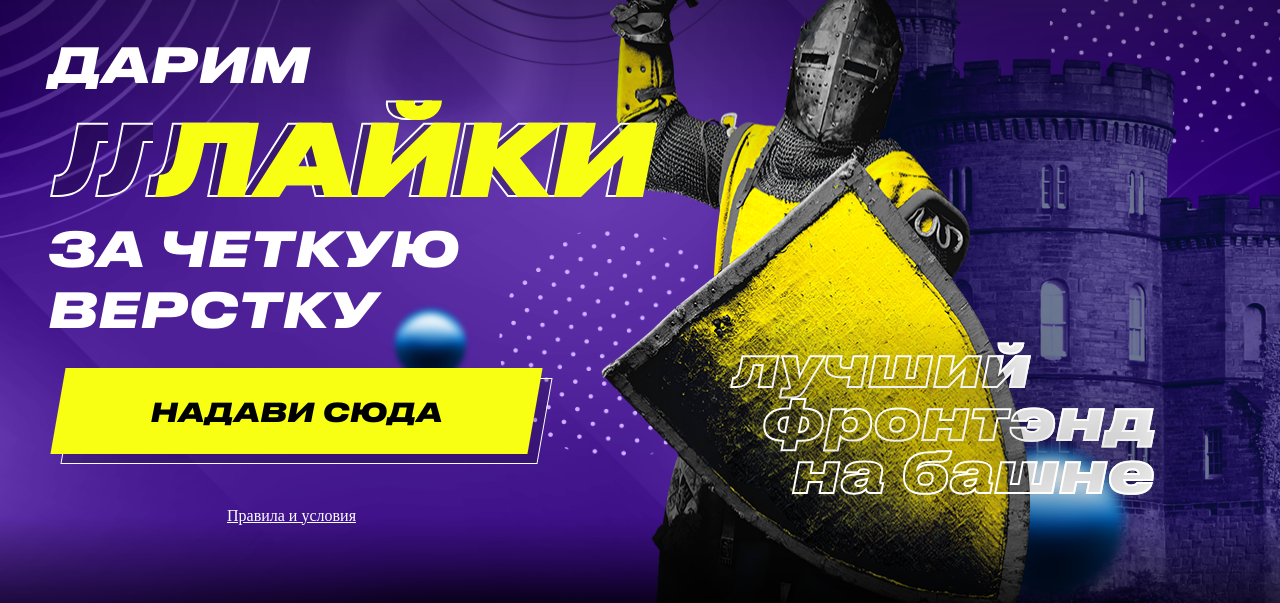
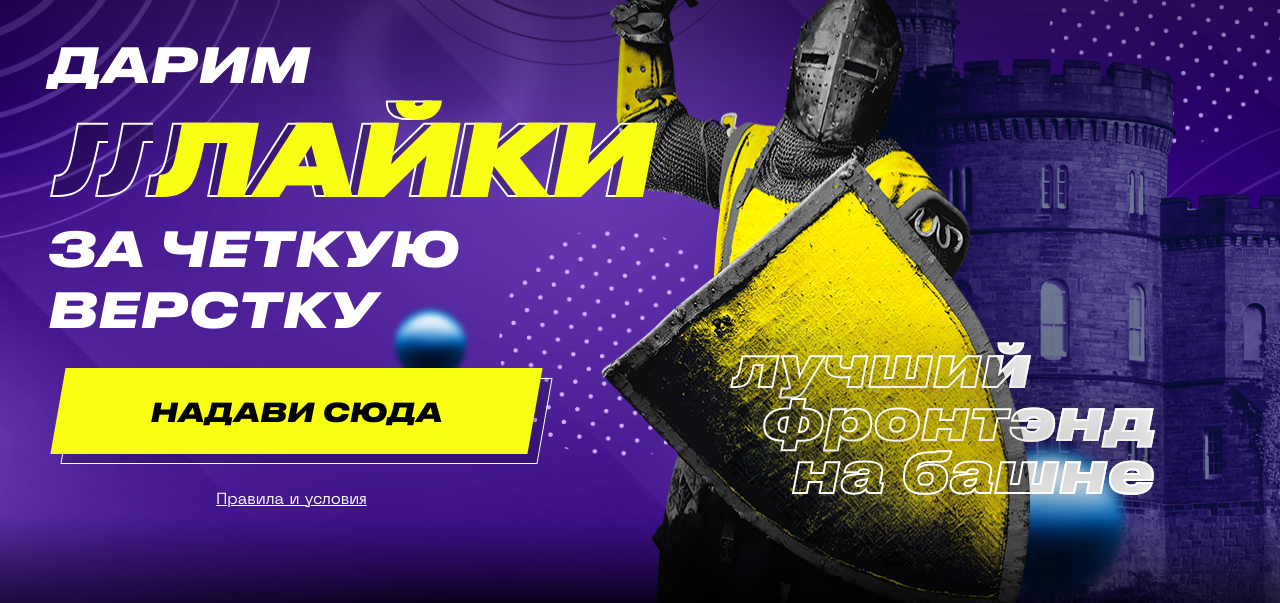
Before and after one commit to tkach-gr/like-time, a plain HTML site: page index.html in a window 1280 px wide. Shown: the part 116-719 px from the top of the page. Drawn offline with Linux system fonts and the light colour scheme; files whose address does not match are found by name.

Commit message:
Add files via upload

```diff
--- a/css/desctop.css
+++ b/css/desctop.css
@@ -6,6 +6,10 @@
 
     .free-likes {
         padding-top: 5vh;
+    }
+
+    .free-likes__addition-info {
+        margin-top: 20px;
     }
 
     .best-frontend {
--- a/css/main.css
+++ b/css/main.css
@@ -372,6 +372,7 @@ img {
 }
 
 .free-likes__addition-info {
+    font-family: "NeueMachina";
     margin-top: 35px;
     text-align: center;
     text-decoration: underline;
```
